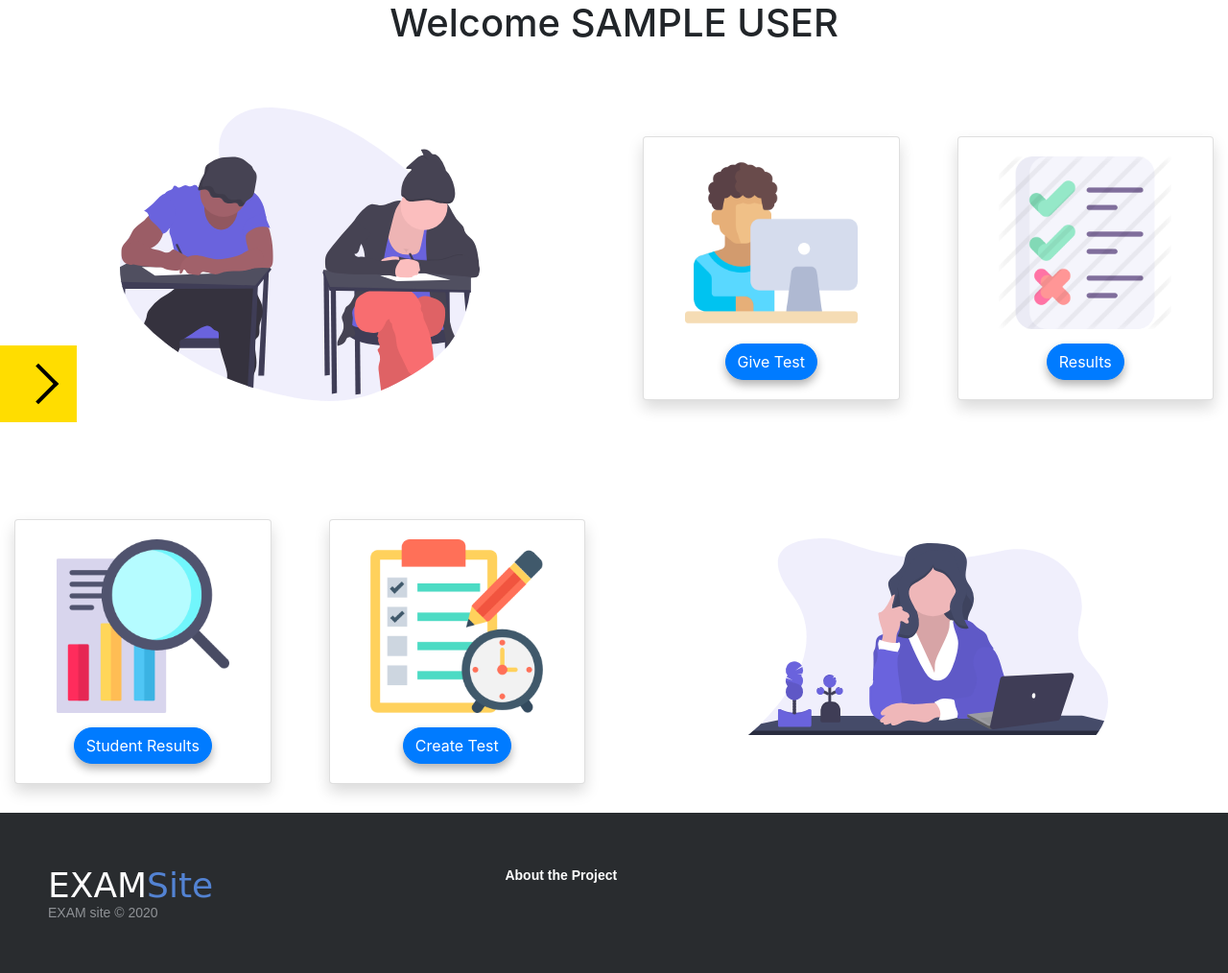
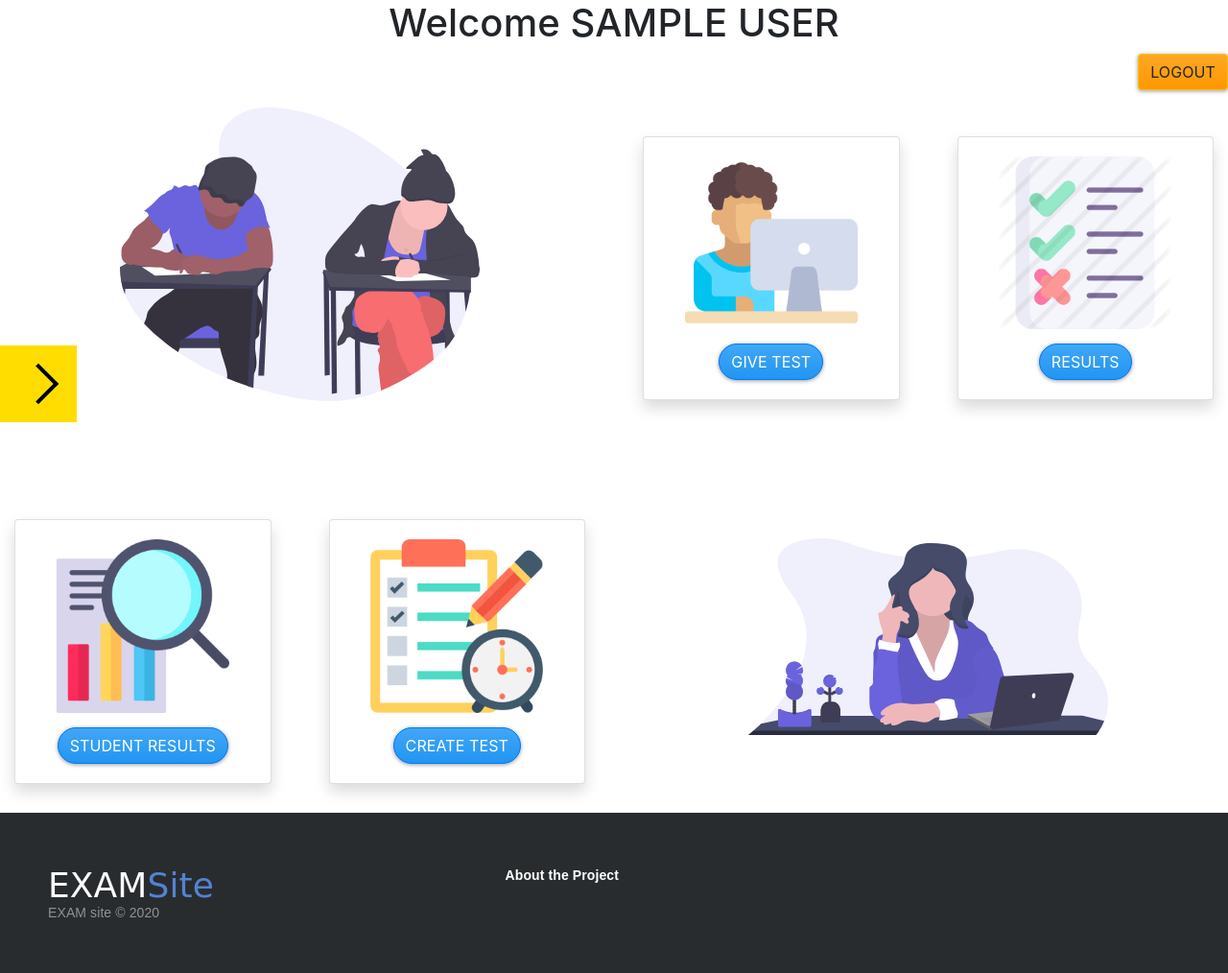
Before and after one commit to sharuf-baig/exam_time, a Flask app: page /home in a window 1280 px wide. Shown: the whole page at 96% size. Run offline with Flask 2, Linux system fonts and the light colour scheme; the visitor is signed in with stand-in values (Sample User, id 1); some libraries are stand-ins or nearby versions.

Commit message:
fixed tab chang logout

```diff
--- a/templates/dashboard.html
+++ b/templates/dashboard.html
@@ -2,6 +2,8 @@
 
 {% block title %}
 	<link rel="stylesheet" href="/static/dashboard.css">
+	<link rel="stylesheet" href="https://bootswatch.com/4/materia/bootstrap.min.css">
+
 {% endblock %}
 {%block nav%}
     {% for i in info %}
@@ -11,6 +13,7 @@
 {% block body %}
 
    <h1 align="center">Welcome {{session.user|upper}}</h1>
+<a href="/logout" ><button type="button" style="float: right;"class="btn btn-warning">Logout</button></a>
   <div class="row mysec" id="student-section">
 	 	<div class="col-6 ">
 			<img src="static/undraw_student.svg" alt="" width="280px">
```
Also changed, not shown: 3 other files.
